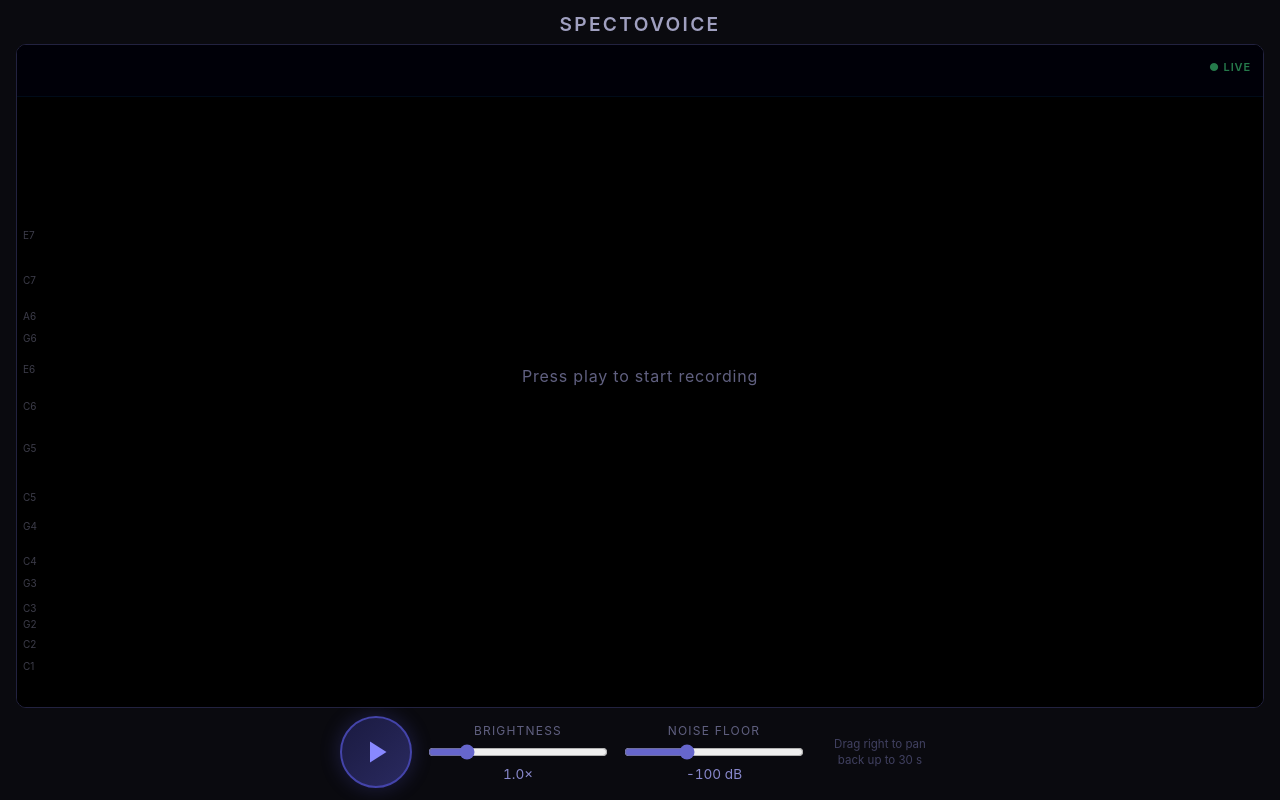
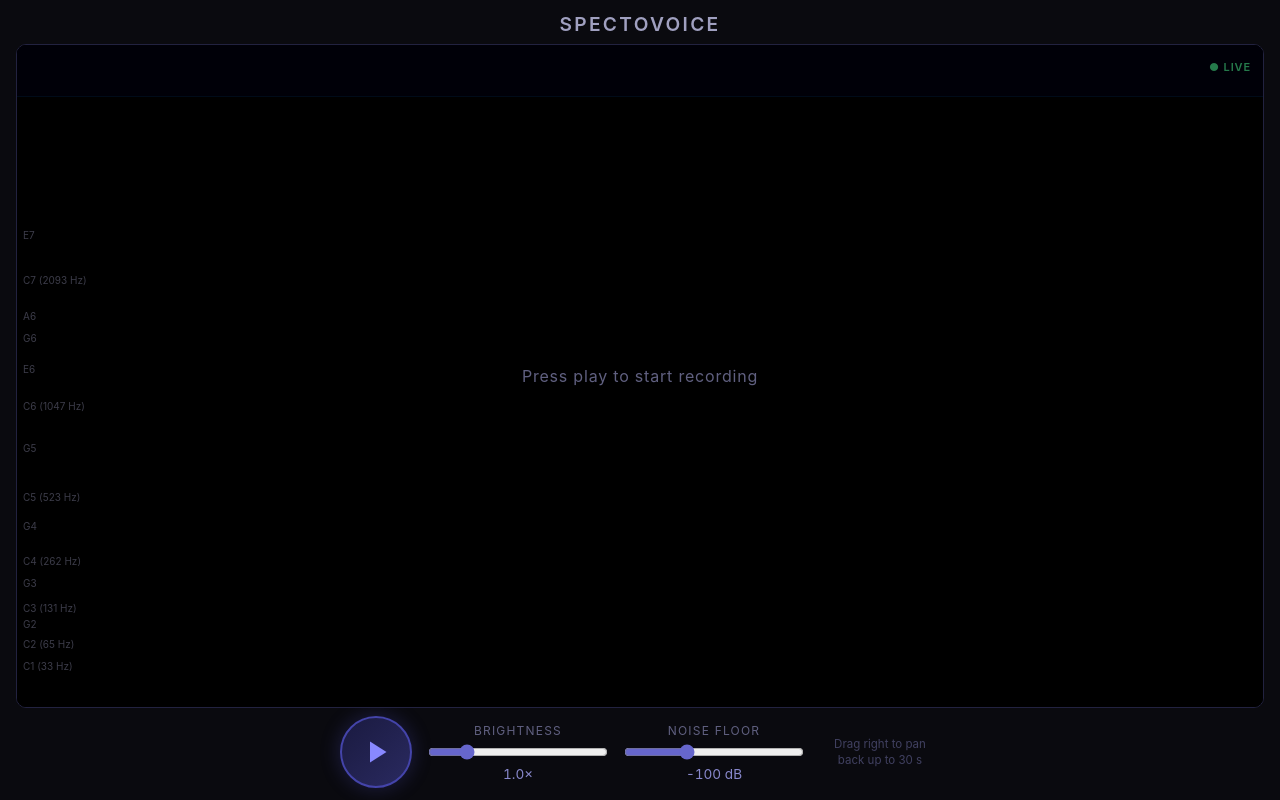
Before and after one commit to lombardero/spectovoice, a React (Vite) app: page / in a window 1280 px wide. Built offline with nearby package versions, Linux system fonts and the light colour scheme.

Commit message:
Annotate frequencies

```diff
--- a/src/App.tsx
+++ b/src/App.tsx
@@ -86,20 +86,20 @@ function freqPct(hz: number) {
 // Note frequencies in standard tuning (A4 = 440 Hz): f = 440 × 2^((midi−69)/12)
 const FREQ_LABELS: { label: string; pct: number; edge: 'top' | 'mid' | 'bot' }[] = [
   { label: 'E7', pct: freqPct(2637.02), edge: 'top' },
-  { label: 'C7', pct: freqPct(2093.00), edge: 'mid' },
-  { label: 'A6', pct: freqPct(1760.00), edge: 'mid' },
-  { label: 'G6', pct: freqPct(1567.98), edge: 'mid' },
-  { label: 'E6', pct: freqPct(1318.51), edge: 'mid' },
-  { label: 'C6', pct: freqPct(1046.50), edge: 'mid' },
-  { label: 'G5', pct: freqPct(783.99),  edge: 'mid' },
-  { label: 'C5', pct: freqPct(523.25),  edge: 'mid' },
-  { label: 'G4', pct: freqPct(392.00),  edge: 'mid' },
-  { label: 'C4', pct: freqPct(261.63),  edge: 'mid' },
-  { label: 'G3', pct: freqPct(196.00),  edge: 'mid' },
-  { label: 'C3', pct: freqPct(130.81),  edge: 'mid' },
-  { label: 'G2', pct: freqPct(98.00),   edge: 'mid' },
-  { label: 'C2', pct: freqPct(65.41),   edge: 'mid' },
-  { label: 'C1', pct: freqPct(32.70),   edge: 'bot' },
+  { label: 'C7 (2093 Hz)', pct: freqPct(2093.00), edge: 'mid' },
+  { label: 'A6',           pct: freqPct(1760.00), edge: 'mid' },
+  { label: 'G6',           pct: freqPct(1567.98), edge: 'mid' },
+  { label: 'E6',           pct: freqPct(1318.51), edge: 'mid' },
+  { label: 'C6 (1047 Hz)', pct: freqPct(1046.50), edge: 'mid' },
+  { label: 'G5',           pct: freqPct(783.99),  edge: 'mid' },
+  { label: 'C5 (523 Hz)',  pct: freqPct(523.25),  edge: 'mid' },
+  { label: 'G4',           pct: freqPct(392.00),  edge: 'mid' },
+  { label: 'C4 (262 Hz)',  pct: freqPct(261.63),  edge: 'mid' },
+  { label: 'G3',           pct: freqPct(196.00),  edge: 'mid' },
+  { label: 'C3 (131 Hz)',  pct: freqPct(130.81),  edge: 'mid' },
+  { label: 'G2',           pct: freqPct(98.00),   edge: 'mid' },
+  { label: 'C2 (65 Hz)',   pct: freqPct(65.41),   edge: 'mid' },
+  { label: 'C1 (33 Hz)',   pct: freqPct(32.70),   edge: 'bot' },
 ]
 
 const edgeTransform = {
```
